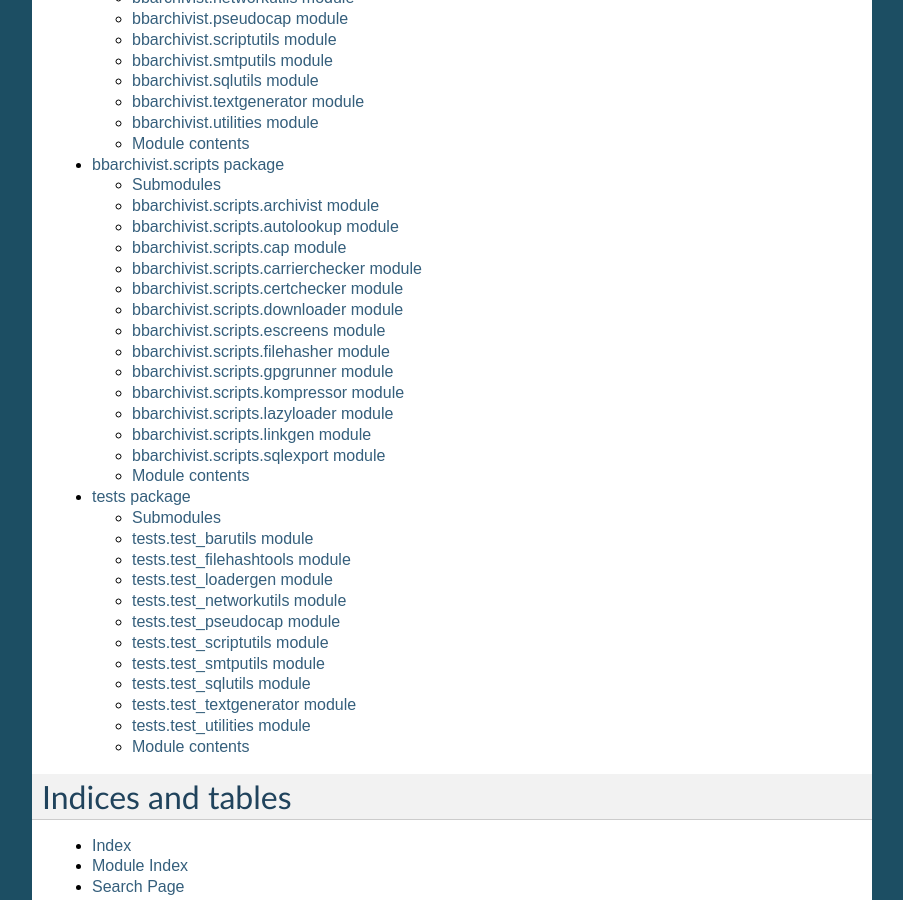
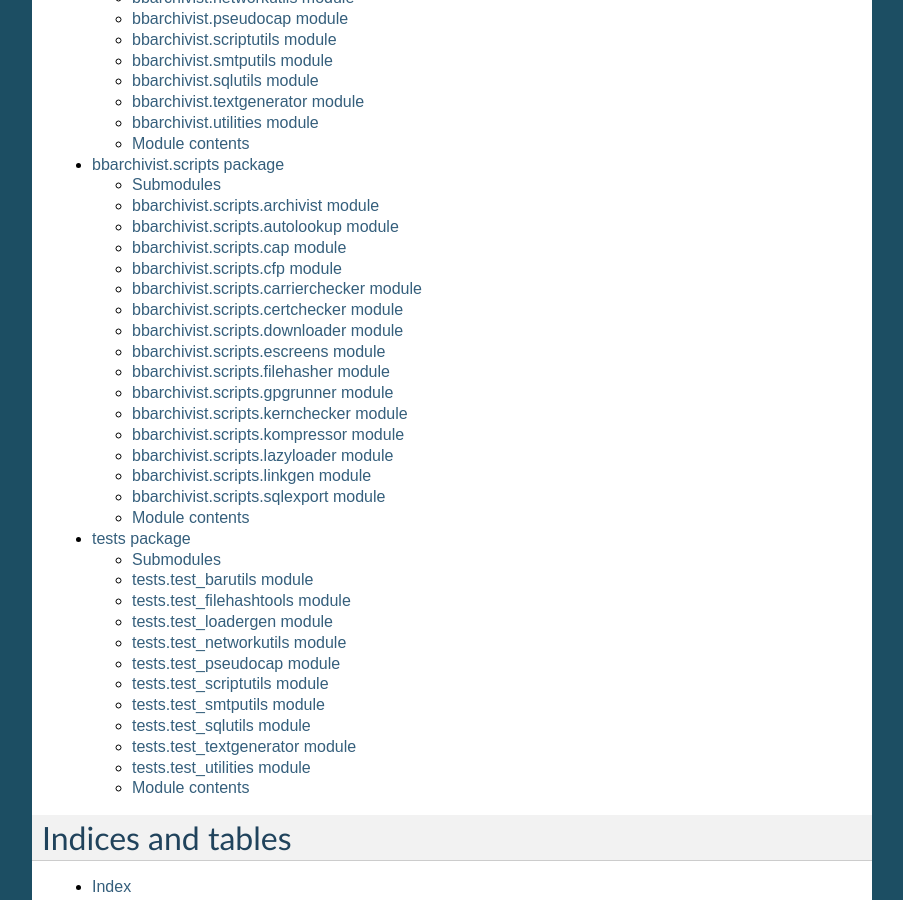
Before and after one commit to thurask/bbarchivist, a Sphinx documentation site: the page built from docs/index.rst, in a window 1280 px wide and 900 px high, scrolled down 515 px. Shown: the whole window, without its empty margins (198-1101 px from the left). Built offline with Sphinx 7.4.7, drawn with Linux system fonts in a browser that asks for light colours.

Commit message:
update docs

```diff
--- a/docs/bbarchivist.scripts.rst
+++ b/docs/bbarchivist.scripts.rst
@@ -24,6 +24,14 @@ bbarchivist.scripts.cap module
 ------------------------------
 
 .. automodule:: bbarchivist.scripts.cap
+    :members:
+    :undoc-members:
+    :show-inheritance:
+
+bbarchivist.scripts.cfp module
+------------------------------
+
+.. automodule:: bbarchivist.scripts.cfp
     :members:
     :undoc-members:
     :show-inheritance:
@@ -76,6 +84,14 @@ bbarchivist.scripts.gpgrunner module
     :undoc-members:
     :show-inheritance:
 
+bbarchivist.scripts.kernchecker module
+--------------------------------------
+
+.. automodule:: bbarchivist.scripts.kernchecker
+    :members:
+    :undoc-members:
+    :show-inheritance:
+
 bbarchivist.scripts.kompressor module
 -------------------------------------
 
```
